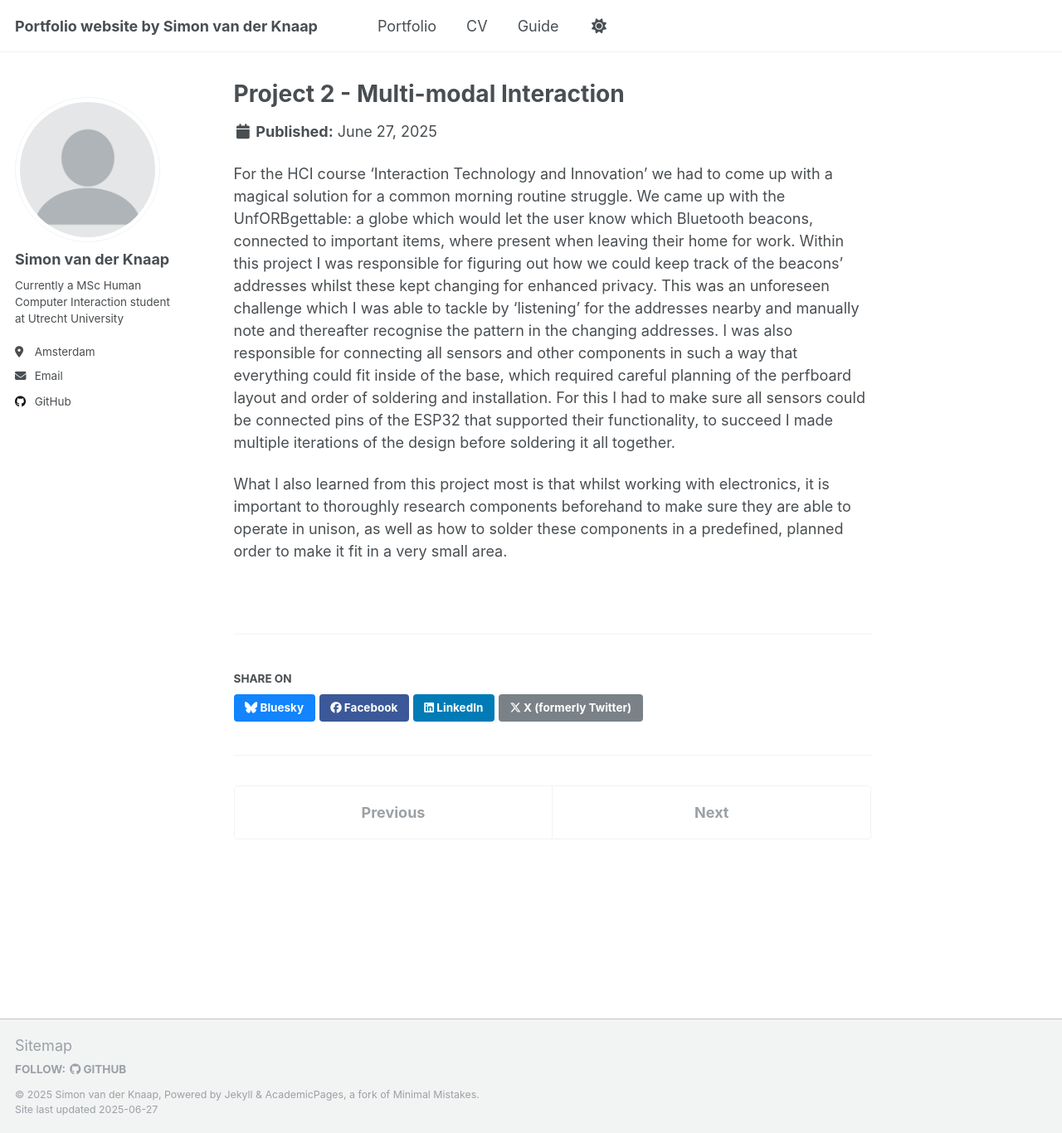
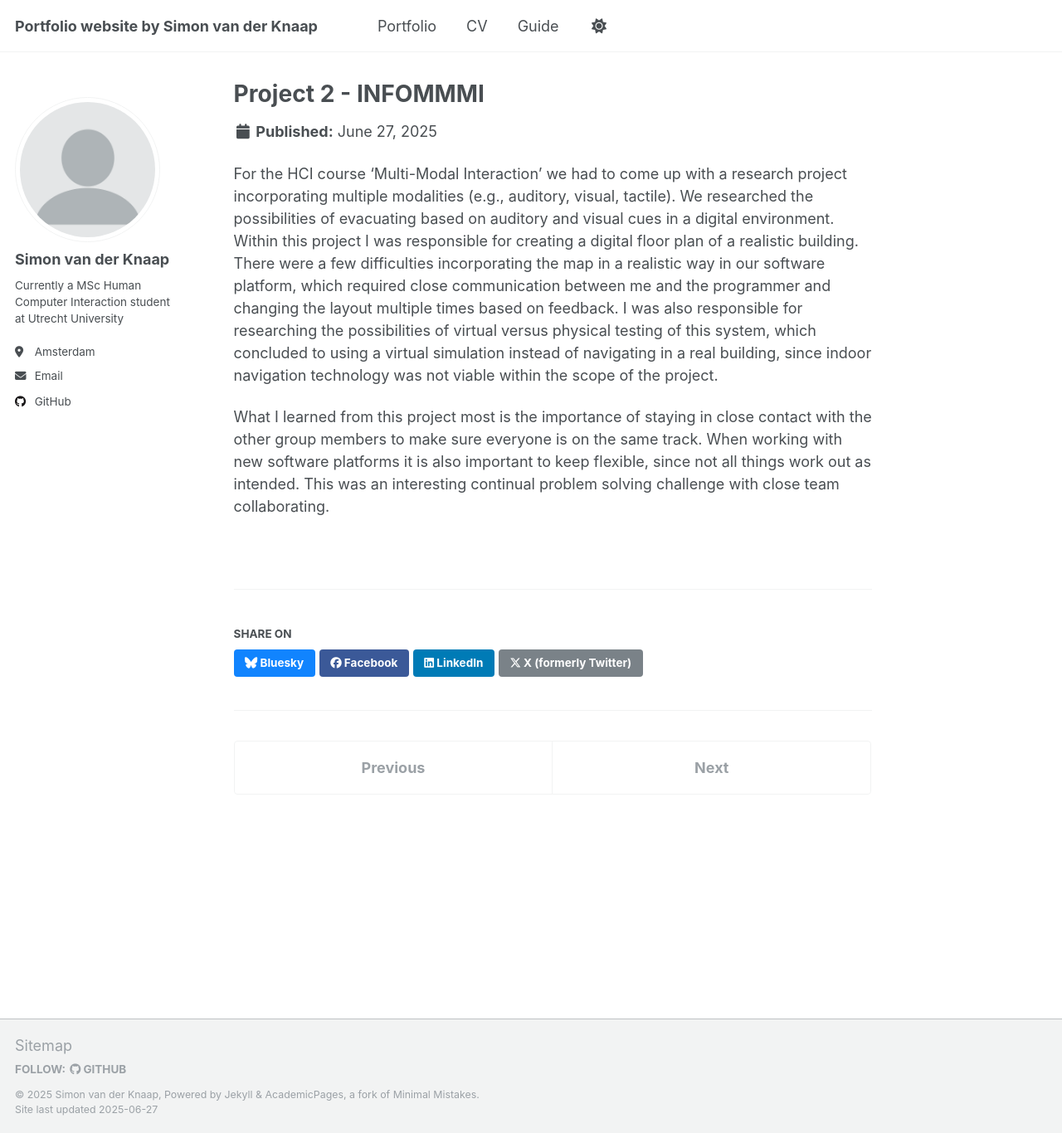
Before and after one commit to simonvdknaap/simonvdknaap.github.io, a Jekyll site: the page built from _portfolio/portfolio-2.md, in a window 1280 px wide and 1366 px high. Shown: the whole window at 83% size. Built offline with Jekyll 4.4.1, drawn with Linux system fonts in a browser that asks for light colours.

Commit message:
Update portfolio-2.md

```diff
--- a/_portfolio/portfolio-2.md
+++ b/_portfolio/portfolio-2.md
@@ -1,10 +1,11 @@
 ---
-title: "Project 2 - Multi-modal Interaction"
-excerpt: "This group project consisted of BLE problem solving, soldering and careful planning.<br/><img src='/images/500x300.png'>"
+title: "Project 2 - INFOMMMI"
+excerpt: "This group project consisted of creating a virtual
+environment in Blender, sound cues and tight collaboration.<br/><img src='/images/500x300.png'>"
 collection: portfolio
 ---
 
-For the HCI course 'Interaction Technology and Innovation' we had to come up with a magical solution for a common morning routine struggle. We came up with the UnfORBgettable: a globe which would let the user know which Bluetooth beacons, connected to important items, where present when leaving their home for work.
-Within this project I was responsible for figuring out how we could keep track of the beacons' addresses whilst these kept changing for enhanced privacy. This was an unforeseen challenge which I was able to tackle by 'listening' for the addresses nearby and manually note and thereafter recognise the pattern in the changing addresses. I was also responsible for connecting all sensors and other components in such a way that everything could fit inside of the base, which required careful planning of the perfboard layout and order of soldering and installation. For this I had to make sure all sensors could be connected pins of the ESP32 that supported their functionality, to succeed I made multiple iterations of the design before soldering it all together.
+For the HCI course 'Multi-Modal Interaction' we had to come up with a research project incorporating multiple modalities (e.g., auditory, visual, tactile). We researched the possibilities of evacuating based on auditory and visual cues in a digital environment.
+Within this project I was responsible for creating a digital floor plan of a realistic building. There were a few difficulties incorporating the map in a realistic way in our software platform, which required close communication between me and the programmer and changing the layout multiple times based on feedback. I was also responsible for researching the possibilities of virtual versus physical testing of this system, which concluded to using a virtual simulation instead of navigating in a real building, since indoor navigation technology was not viable within the scope of the project.
 
-What I also learned from this project most is that whilst working with electronics, it is important to thoroughly research components beforehand to make sure they are able to operate in unison, as well as how to solder these components in a predefined, planned order to make it fit in a very small area.
+What I learned from this project most is the importance of staying in close contact with the other group members to make sure everyone is on the same track. When working with new software platforms it is also important to keep flexible, since not all things work out as intended. This was an interesting continual problem solving challenge with close team collaborating.
```
